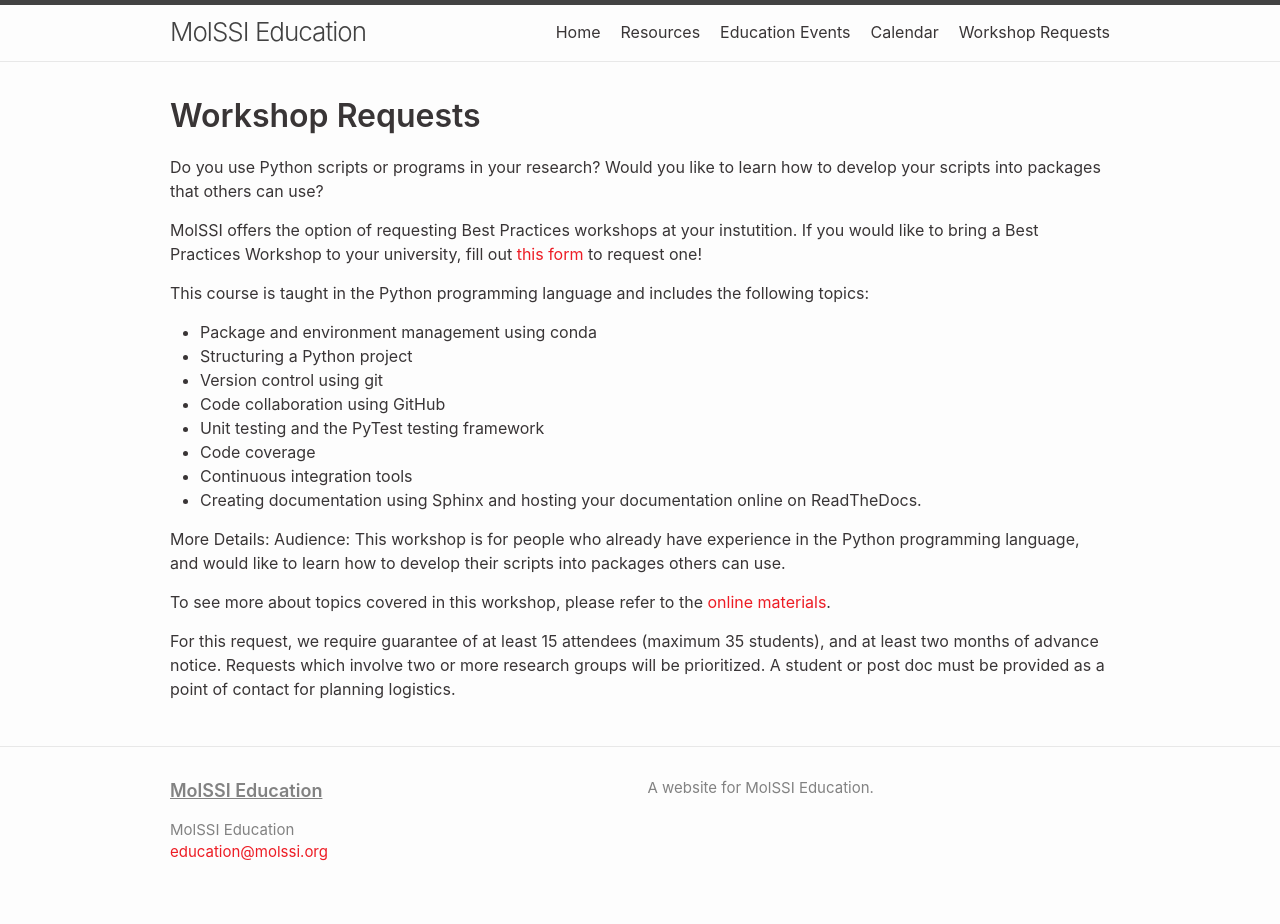
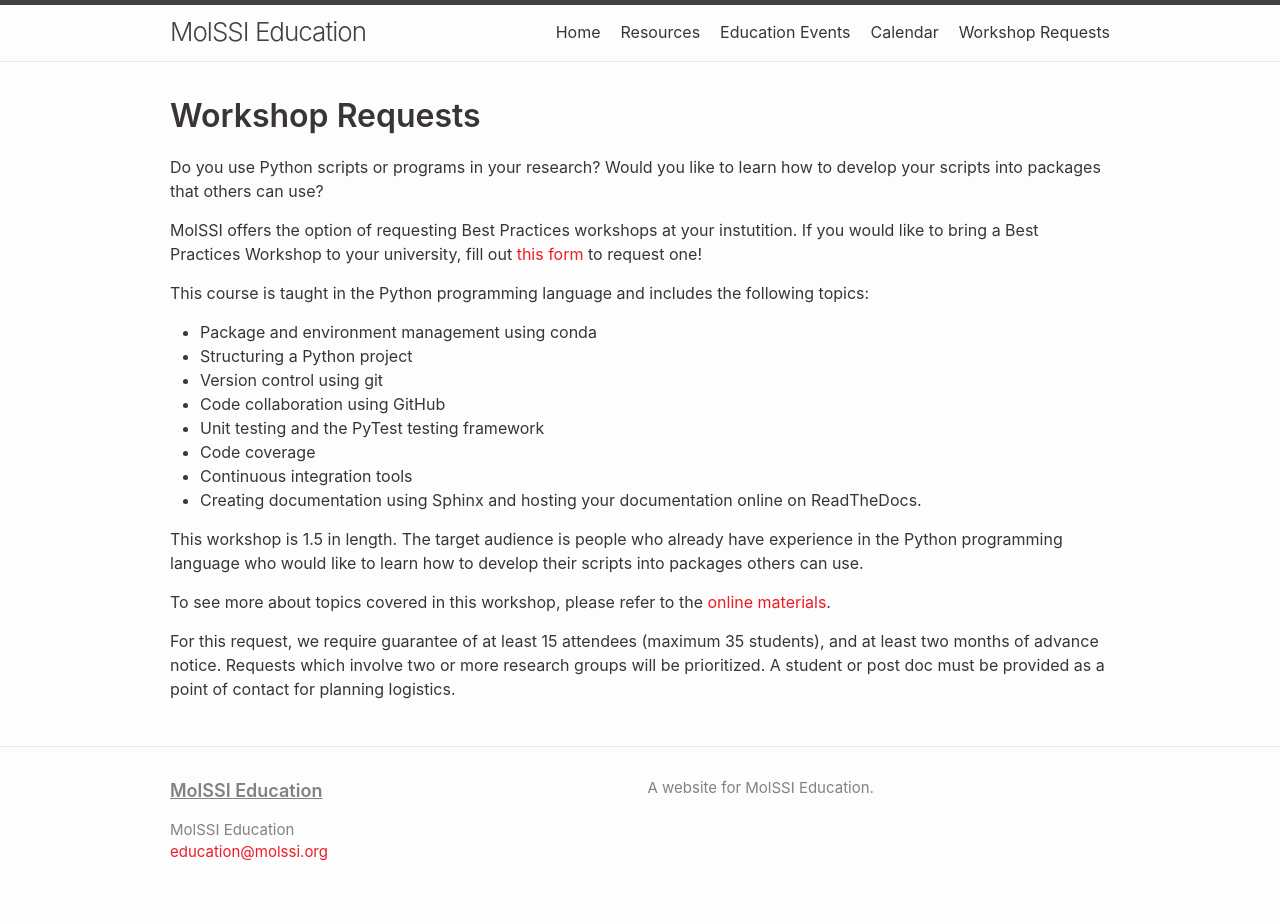
Before and after one commit to MolSSI-Education/molssi-education.github.io, a Jekyll site: the page built from request.md, in a window 1280 px wide. Built offline with Jekyll 4.4.1, drawn with Linux system fonts in a browser that asks for light colours; Markdown is read by kramdown in place of the engine named in the settings.

Commit message:
update workshop request page

```diff
--- a/request.md
+++ b/request.md
@@ -19,9 +19,7 @@ This course is taught in the Python programming language and includes the follow
 - Continuous integration tools
 - Creating documentation using Sphinx and hosting your documentation online on ReadTheDocs.
 
-More Details:
-	Audience:
-This workshop is for people who already have experience in the Python programming language, and would like to learn how to develop their scripts into packages others can use.
+This workshop is 1.5 in length. The target audience is people who already have experience in the Python programming language who would like to learn how to develop their scripts into packages others can use.
 
 To see more about topics covered in this workshop, please refer to the [online materials](https://molssi-education.github.io/python-package-best-practices/index.html).
 
```
